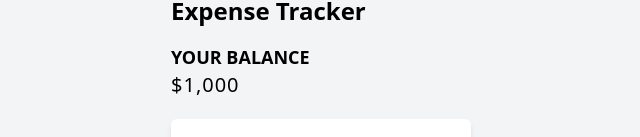
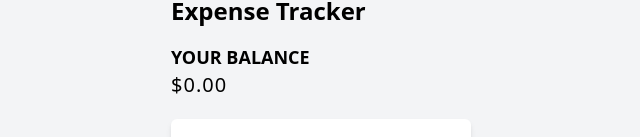
Before and after one commit to n-ii-ma/pinia-expense-tracker, a Vue app: page / in a window 1280 px wide. Shown: the part 119-256 px from the top of the page, without its empty margins (319-959 px from the left). Built offline with nearby package versions, Linux system fonts and the light colour scheme.

Commit message:
Show total balance

```diff
--- a/src/components/total-balance.vue
+++ b/src/components/total-balance.vue
@@ -1,6 +1,13 @@
-<script setup lang="ts"></script>
+<script setup lang="ts">
+import { useTransactionsStore } from "@/stores/transactions";
+
+// Transactions store
+const store = useTransactionsStore();
+</script>
 
 <template>
   <h4 class="font-semibold text-lg">YOUR BALANCE</h4>
-  <h1 class="font-medium tracking-wider text-xl">$1,000</h1>
+  <h1 class="font-medium tracking-wider text-xl">
+    {{ store.balanceSign }}${{ Math.abs(store.totalBalance).toFixed(2) }}
+  </h1>
 </template>
```
